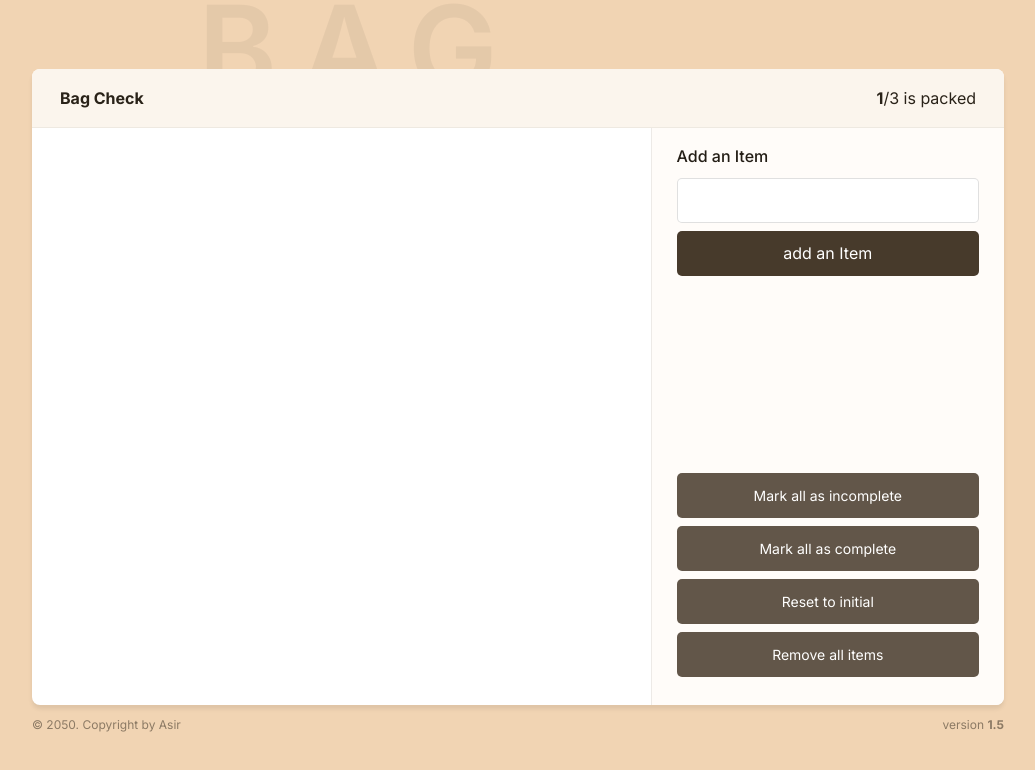
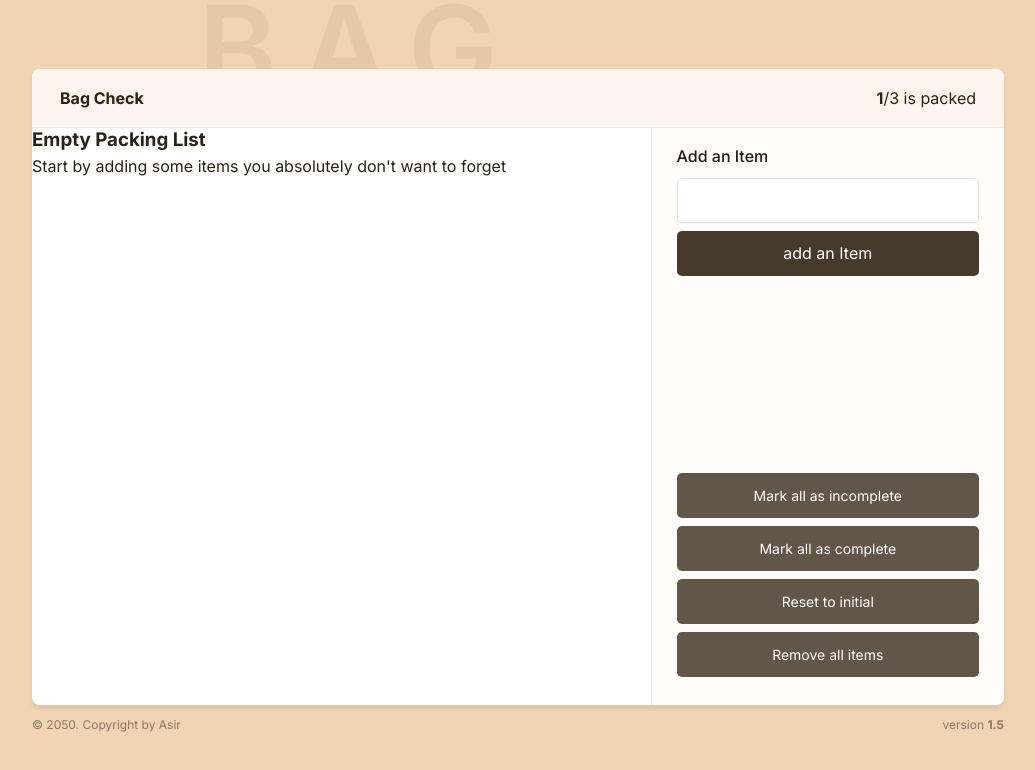
Before and after one commit to Ashab-Asir/bag-check, a React (Vite) app: page / in a window 1280 px wide. Both pictures are taken after a click on the button "Remove all items". Shown: the top 770 px of the page, without its empty margins (122-1157 px from the left). Built offline with nearby package versions, Linux system fonts and the light colour scheme.

Commit message:
if there is no item then show msg. this functionality added

```diff
--- /dev/null
+++ b/src/components/EmptyView.jsx
@@ -0,0 +1,8 @@
+export default function EmptyView() {
+  return (
+    <section>
+      <h3>Empty Packing List</h3>
+      <p>Start by adding some items you absolutely {"don't"} want to forget</p>
+    </section>
+  );
+}
--- a/src/components/ItemList.jsx
+++ b/src/components/ItemList.jsx
@@ -1,10 +1,13 @@
+import EmptyView from "./EmptyView";
+
 export default function ItemList({
   items,
   handleDeleteItem,
   handleToggleItem,
 }) {
   return (
-    <ul>
+    <ul className="item-list">
+      {items.length === 0 ? <EmptyView></EmptyView> : null}
       {items.map((item) => {
         return (
           <Item
```
